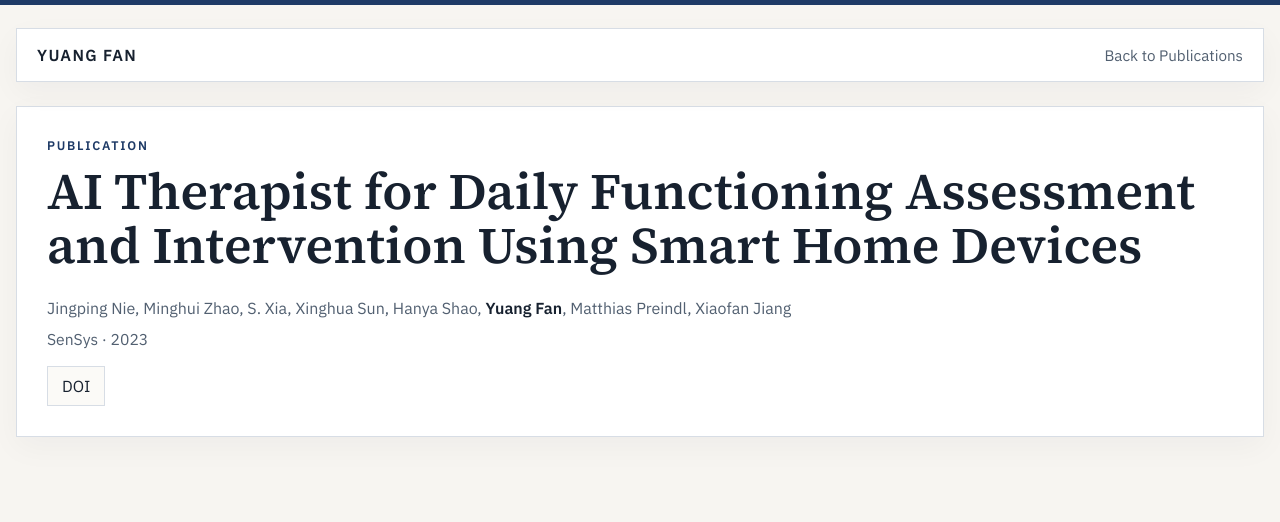
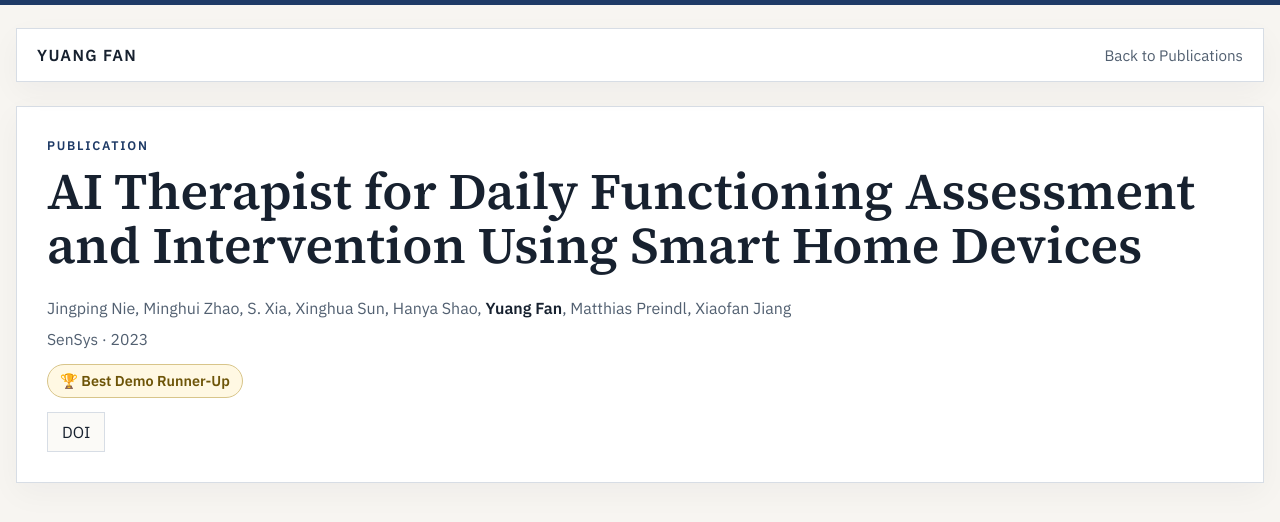
Before and after one commit to yfan2676/yfan2676.github.io, a Jekyll site: the page built from _publications/ai-therapist-daily-functioning/index.md, in a window 1280 px wide. Shown: the top 522 px of the page. Built offline with Jekyll 4.4.1, drawn with Linux system fonts in a browser that asks for light colours.

Commit message:
Update publication metadata

```diff
--- a/_publications/ai-therapist-daily-functioning/index.md
+++ b/_publications/ai-therapist-daily-functioning/index.md
@@ -13,6 +13,8 @@ authors:
 venue: "SenSys"
 year: 2023
 date: 2023-01-01
+awards:
+  - "🏆 Best Demo Runner-Up"
 links:
   - label: DOI
     url: https://doi.org/10.1145/3560905.3568074
```
Also changed, not shown: _publications/llm-therapist/index.md (+1 -1 lines).
